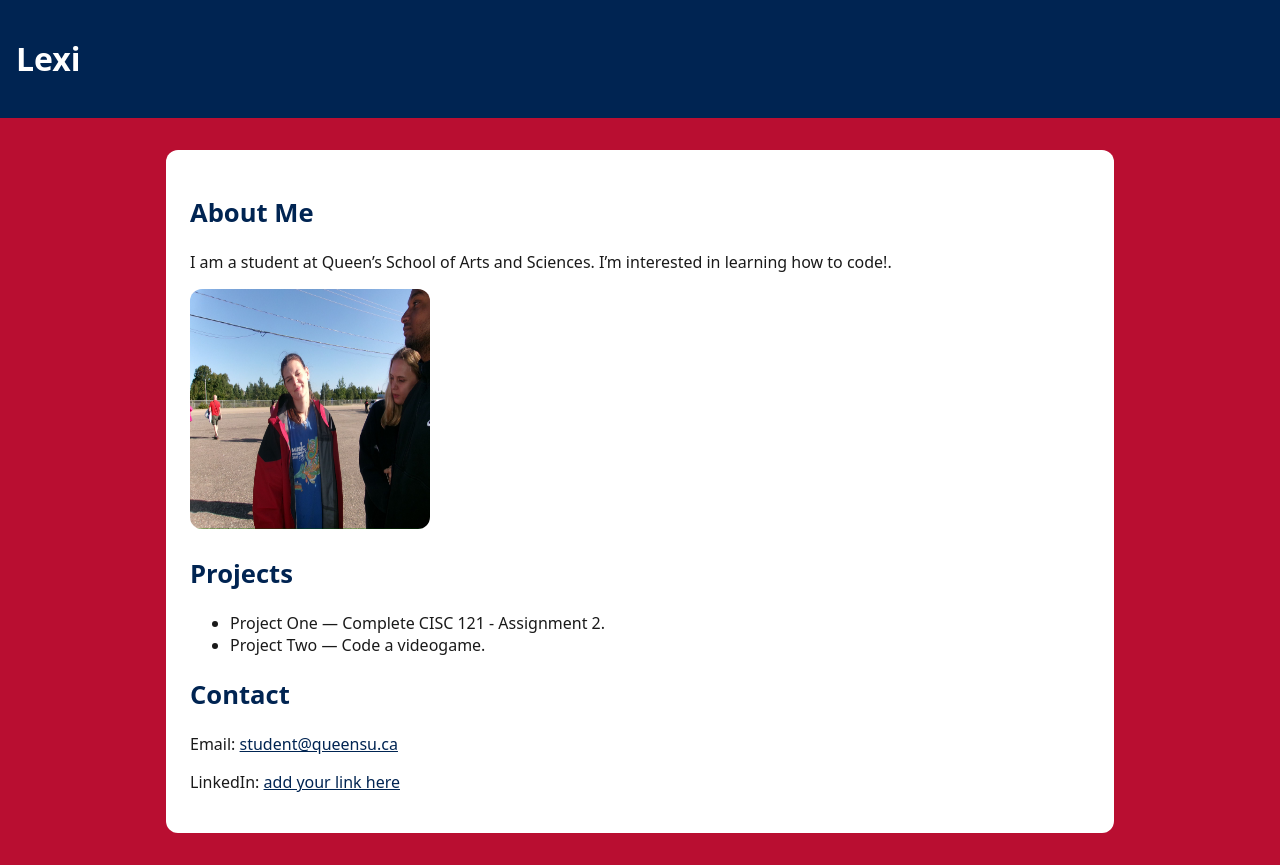
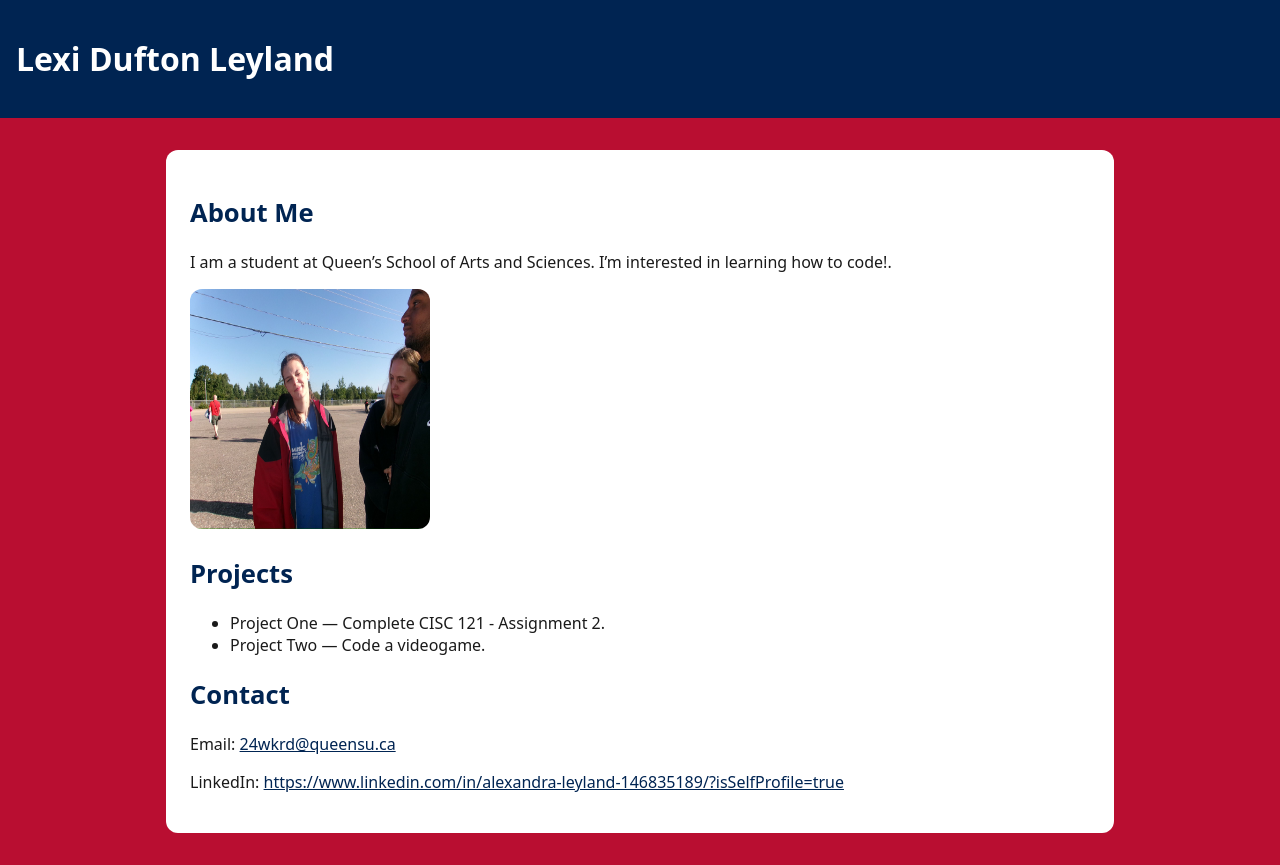
Before and after one commit to lexileylanddd/queens-student-page, a plain HTML site: page index.html in a window 1280 px wide. Drawn offline with Linux system fonts and the light colour scheme.

Commit message:
Update header and contact information in index.html

```diff
--- a/index.html
+++ b/index.html
@@ -8,7 +8,7 @@
   </head>
   <body>
     <header>
-      <h1>Lexi</h1>
+      <h1>Lexi Dufton Leyland</h1>
     </header>
 
     <main>
@@ -24,8 +24,8 @@
       </ul>
 
       <h2>Contact</h2>
-      <p>Email: <a href="24wkrd@queensu.ca">student@queensu.ca</a></p>
-      <p>LinkedIn: <a href="#">add your link here<https://www.linkedin.com/in/alexandra-leyland-146835189/?isSelfProfile=true/a></p>
+      <p>Email: <a href="mailto:student@queensu.ca">24wkrd@queensu.ca</a></p>
+      <p>LinkedIn: <a href="#">https://www.linkedin.com/in/alexandra-leyland-146835189/?isSelfProfile=true</a></p>
     </main>
   </body>
 </html>
```
